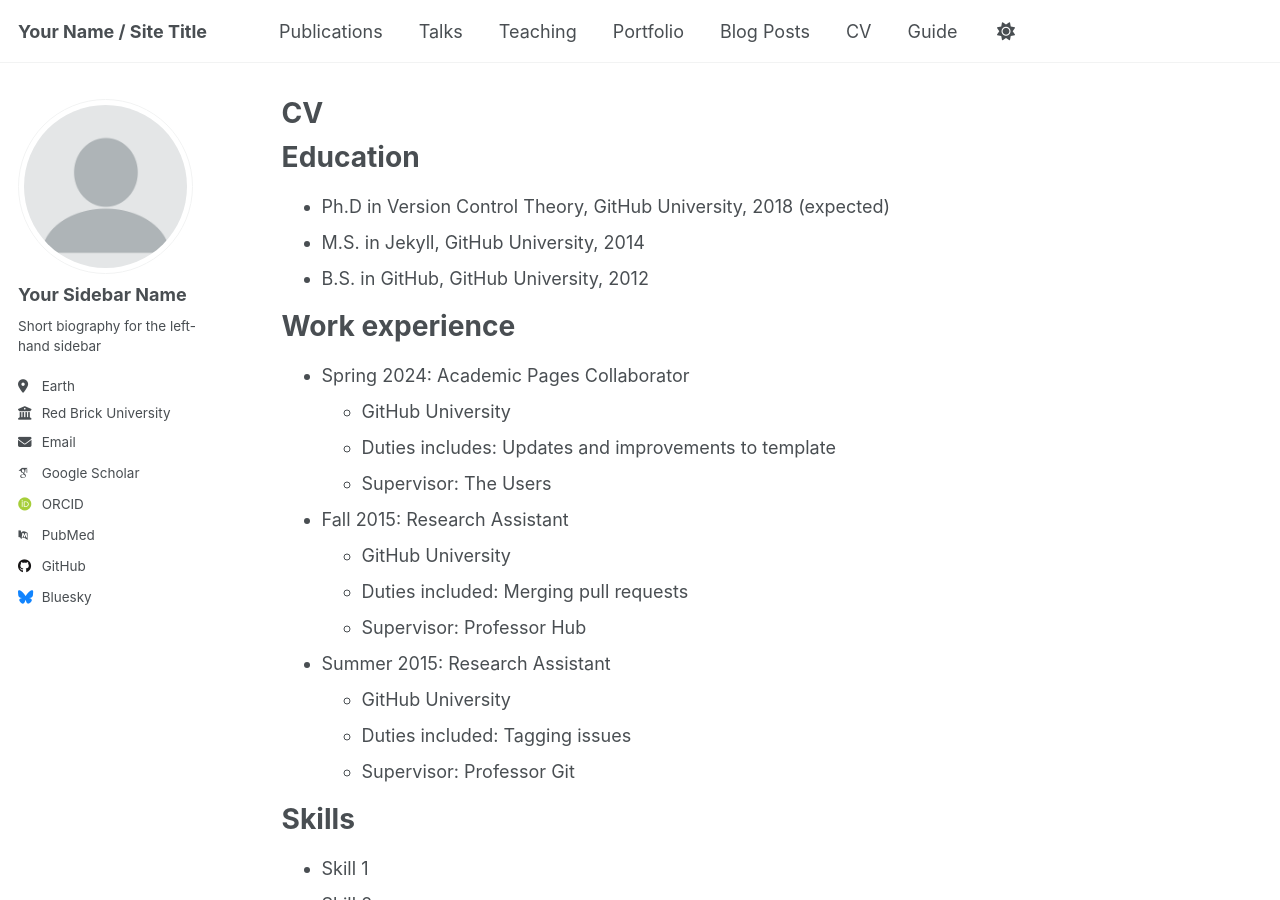
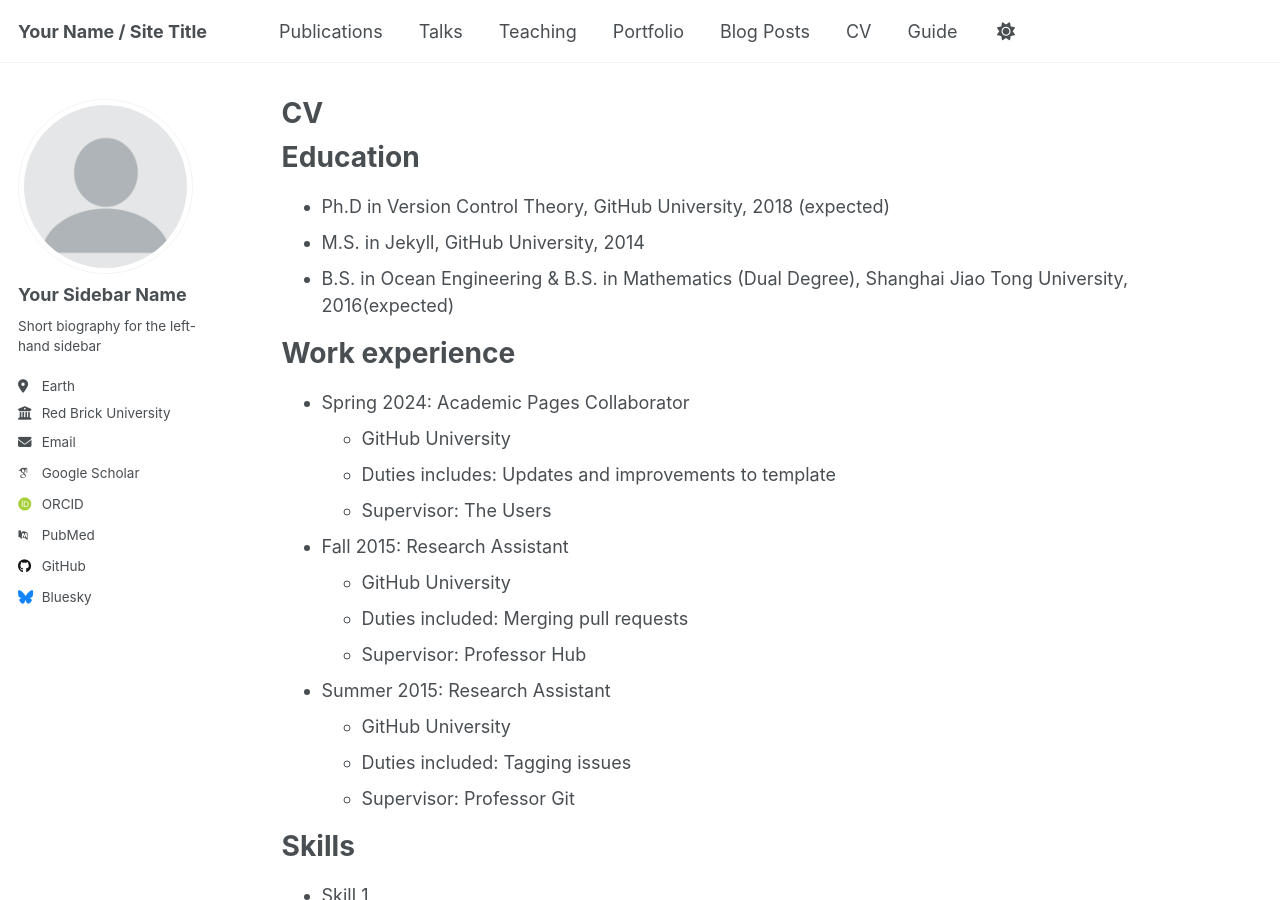
Before and after one commit to Bao-Yuan/Bao-Yuan.github.io, a Jekyll site: the page built from _pages/cv.md, in a window 1280 px wide and 900 px high. Built offline with Jekyll 4.4.1, drawn with Linux system fonts in a browser that asks for light colours; some web fonts are replaced.

Commit message:
Update cv.md

```diff
--- a/_pages/cv.md
+++ b/_pages/cv.md
@@ -13,7 +13,7 @@ Education
 ======
 * Ph.D in Version Control Theory, GitHub University, 2018 (expected)
 * M.S. in Jekyll, GitHub University, 2014
-* B.S. in GitHub, GitHub University, 2012
+* B.S. in Ocean Engineering & B.S. in Mathematics (Dual Degree), Shanghai Jiao Tong University, 2016(expected)
 
 Work experience
 ======
```
